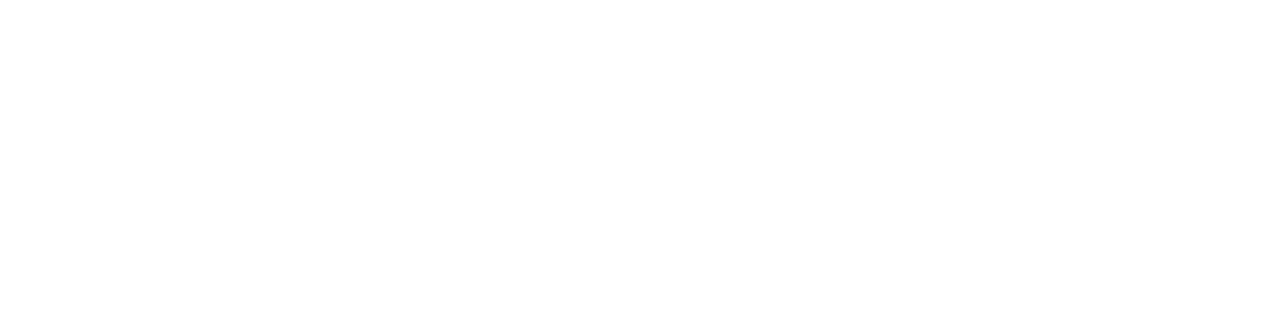
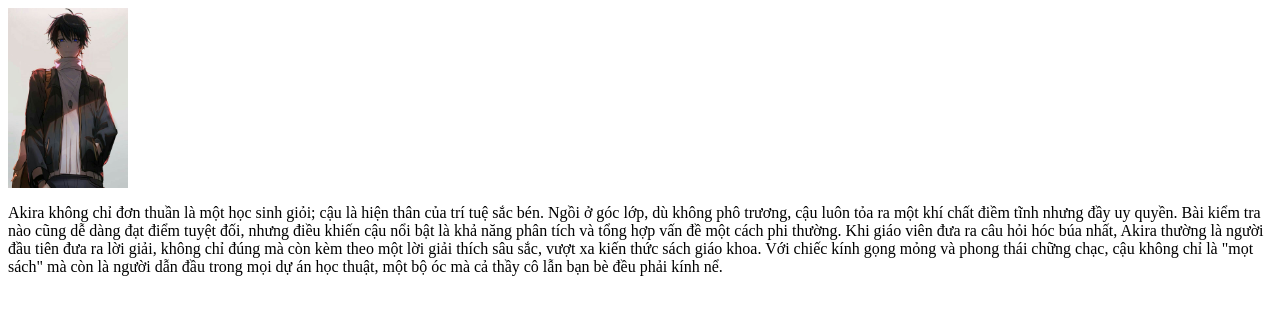
Before and after one commit to OhayoXXDarling/dat-ten-de-nho-cho-du-an, a plain HTML site: page index.html in a window 1280 px wide. Drawn offline with Linux system fonts and the light colour scheme.

Commit message:
Update index.html

```diff
--- a/index.html
+++ b/index.html
@@ -6,5 +6,9 @@
       toi la hoc sinh cap 3
     </title>
   <body>
-
+    <img src="hinh 18-/trai anime.jpg" alt="Anh dai dien" width="120" height="180">
+    <p>
+      Akira không chỉ đơn thuần là một học sinh giỏi; cậu là hiện thân của trí tuệ sắc bén. Ngồi ở góc lớp, dù không phô trương, cậu luôn tỏa ra một khí chất điềm tĩnh nhưng đầy uy quyền. Bài kiểm tra nào cũng dễ dàng đạt điểm tuyệt đối, nhưng điều khiến cậu nổi bật là khả năng phân tích và tổng hợp vấn đề một cách phi thường. Khi giáo viên đưa ra câu hỏi hóc búa nhất, Akira thường là người đầu tiên đưa ra lời giải, không chỉ đúng mà còn kèm theo một lời giải thích sâu sắc, vượt xa kiến thức sách giáo khoa. Với chiếc kính gọng mỏng và phong thái chững chạc, cậu không chỉ là "mọt sách" mà còn là người dẫn đầu trong mọi dự án học thuật, một bộ óc mà cả thầy cô lẫn bạn bè đều phải kính nể.
+    </p>
   </body>
+</html>
```
